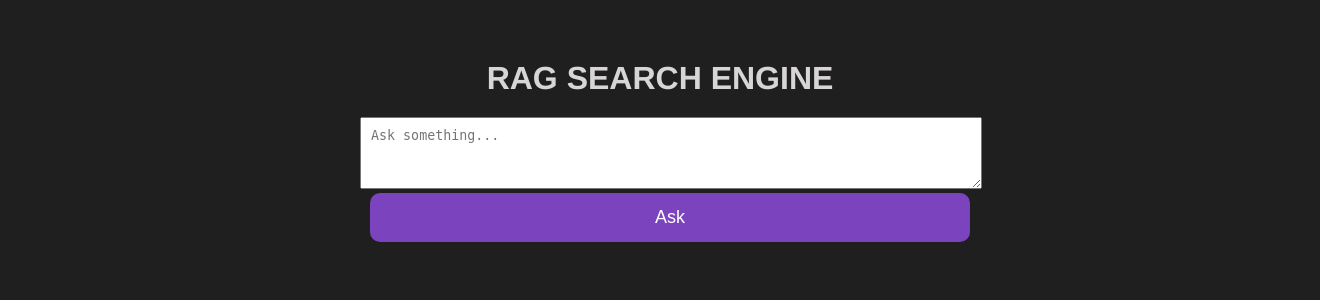
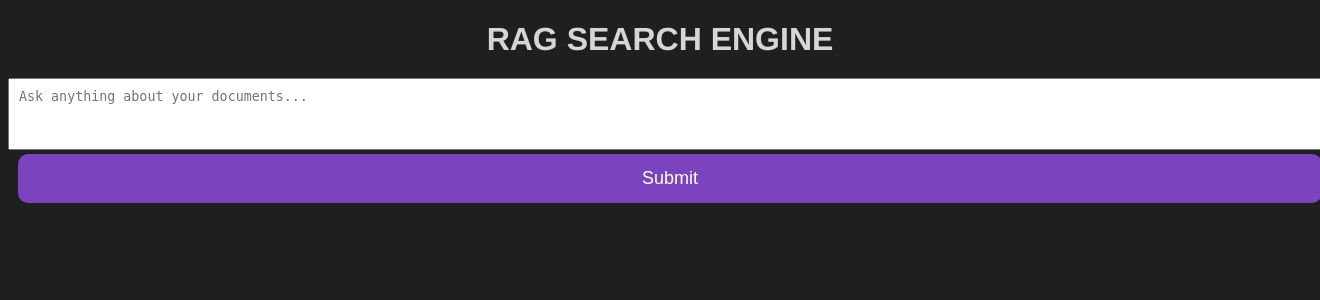
Before and after one commit to Shanks13-37/YieldVoyeger_Task, a Flask app: page / in a window 1320 px wide; the page is wider, and only the part inside the window is pictured. Shown: the top 300 px of that part. Run offline with Flask 3, Linux system fonts and the light colour scheme; parts of the project's set-up code (start-up, migrations or seed data) failed here and were passed over.

Commit message:
Update UI

```diff
--- a/backend/templates/index.html
+++ b/backend/templates/index.html
@@ -1,23 +1,32 @@
 <!DOCTYPE html>
-<html>
+<html lang="en">
 <head>
+    <meta charset="UTF-8">
     <link rel="stylesheet" href="/static/style.css">
     <title>RAG Search</title>
 </head>
 <body>
-  <div class="container">
+    <header class="topbar">
         <h1>RAG SEARCH ENGINE</h1>
+    </header>
+
+    <main class="main-area">
+        <div class="card input-card">
             <form action="/ask" method="post">
-      <textarea name="question" placeholder="Ask something...">{{ question if question else "" }}</textarea>
-      <button type="submit">Ask</button>
+                <textarea
+                    name="question"
+                    placeholder="Ask anything about your documents..."
+                >{{ question if question else "" }}</textarea>
+                <button type="submit">Submit</button>
             </form>
+        </div>
 
         {% if answer %}
-    <div class="answer">
-      <h3>Response:</h3>
+        <div class="card response-card">
+            <h2>Response</h2>
             <p>{{ answer }}</p>
         </div>
         {% endif %}
-  </div>
+    </main>
 </body>
 </html>
```
Lines whose indentation alone changed are shown as unchanged.
